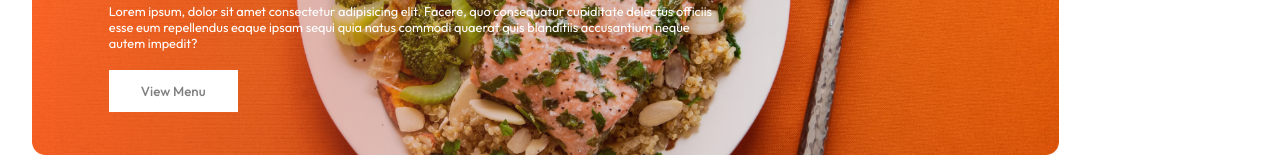
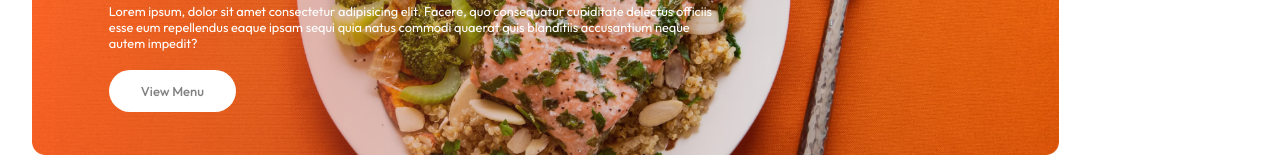
Before and after one commit to lajeesh1/foodApp, a React (Vite) app: page / in a window 1280 px wide. Shown: the part 452-614 px from the top of the page. Built offline with nearby package versions, Linux system fonts and the light colour scheme.

Commit message:
header section finished

```diff
--- a/src/Components/Header/Header.css
+++ b/src/Components/Header/Header.css
@@ -15,6 +15,7 @@
     max-width: 50%;
     bottom: 10%;
     left: 6vw;
+    animation: fadeIn 2s;
 }
 
 .header-contents h2 {
@@ -35,4 +36,6 @@
     font-weight: 500;
     padding: 1vw 2.5vw;
     background-color: white;
+    font-size: max(1vw, 13px);
+    border-radius: 50px;
 }
--- a/src/index.css
+++ b/src/index.css
@@ -1,4 +1,5 @@
 @import url('https://fonts.googleapis.com/css2?family=Outfit:wght@100..900&display=swap');
+
 * {
   padding: 0;
   margin: 0;
@@ -13,4 +14,21 @@ body {
 a {
   text-decoration: none;
   color: inherit;
+
+
+
+
 }
+
+@keyframes fadeIn {
+  0% {
+    opacity: 0;
+
+
+  }
+
+  100% {
+    opacity: 1;
+  }
+
+}
```
